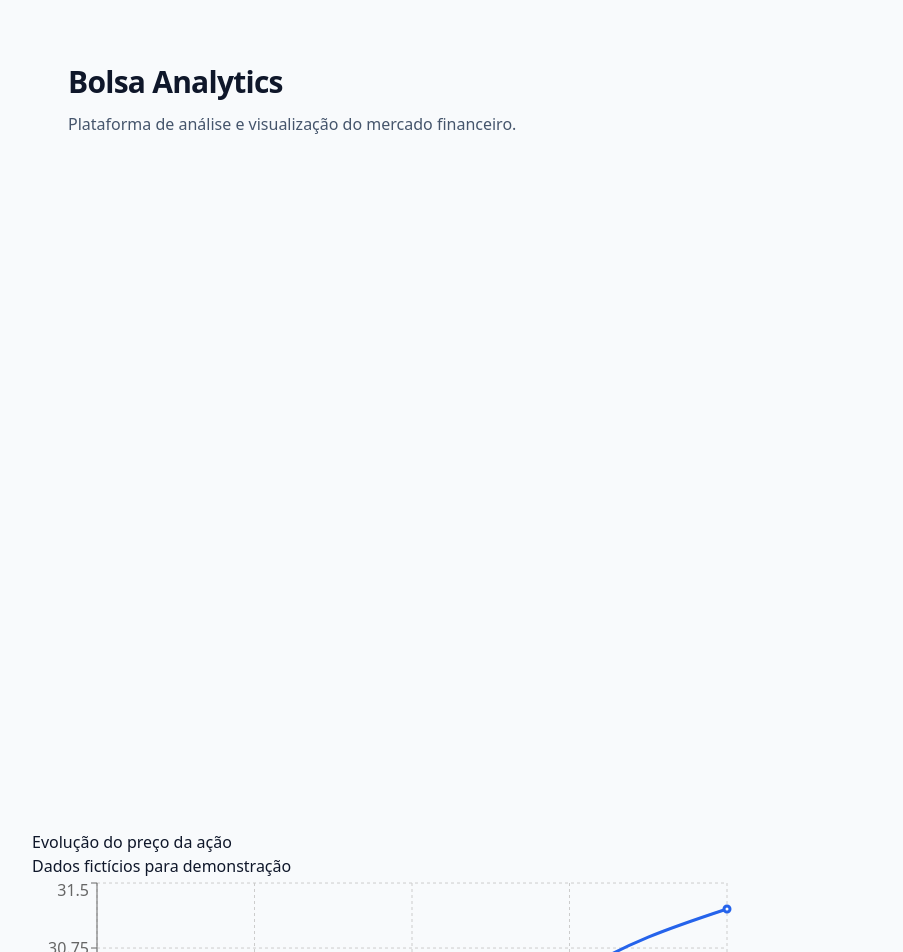
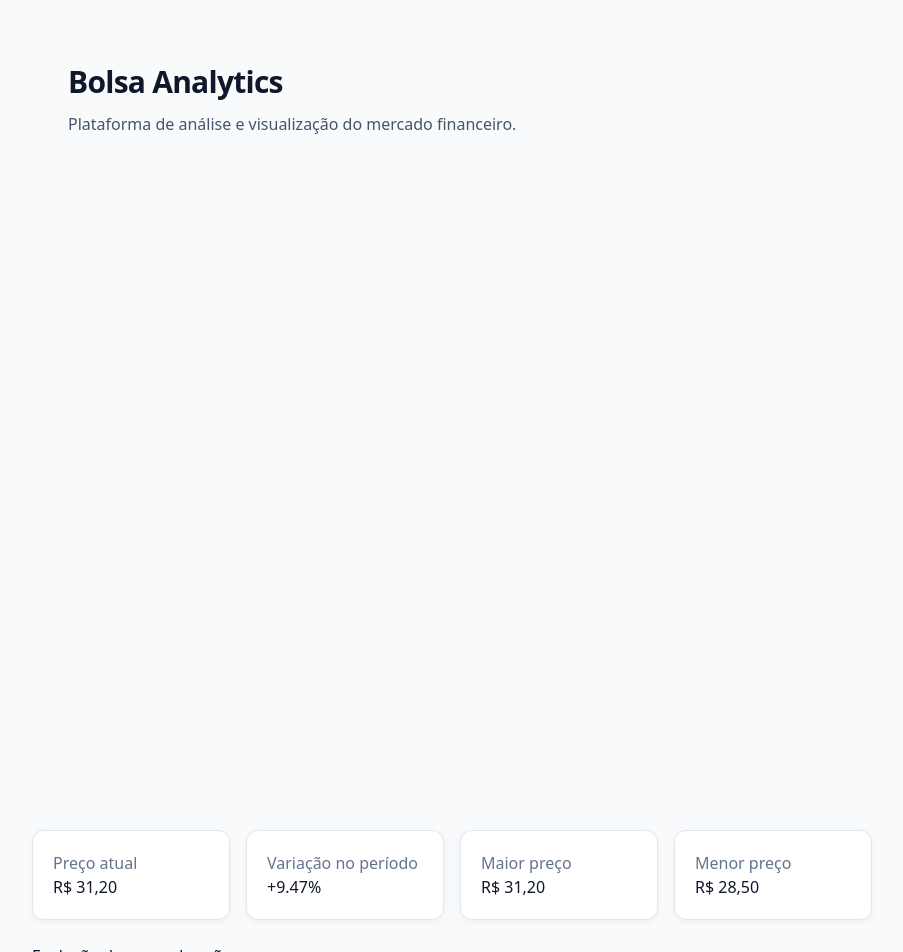
Before and after one commit to pedrocorreiadev/Bolsa-Analytics, a React (Vite) app in the folder frontend/: page / in a window 1280 px wide. Shown: the top 952 px of the page, without its empty margins (188-1091 px from the left). Built offline with nearby package versions, Linux system fonts and the light colour scheme.

Commit message:
feat: adiciona indicadores financeiros ao dashboard

```diff
--- a/frontend/src/App.tsx
+++ b/frontend/src/App.tsx
@@ -1,12 +1,21 @@
 
 import HomePage from './pages/HomePage'
 import StockChart from './components/StockChart'
+import StockIndicators from './components/StockIndicators'
 
 function App() {
   return (
     <>
       <HomePage />
-      <section style={{ padding: '30px', maxWidth: '900px', margin: '0 auto' }}>
+
+      <section
+        style={{
+          padding: '30px',
+          maxWidth: '900px',
+          margin: '0 auto'
+        }}
+      >
+        <StockIndicators />
         <StockChart />
       </section>
     </>
--- /dev/null
+++ b/frontend/src/components/StockIndicators.tsx
@@ -0,0 +1,69 @@
+
+const precos = [28.5, 29.1, 28.8, 30.4, 31.2];
+
+export default function StockIndicators() {
+  const precoAtual = precos[precos.length - 1];
+  const precoInicial = precos[0];
+  const variacao =
+    ((precoAtual - precoInicial) / precoInicial) * 100;
+
+  const maiorPreco = Math.max(...precos);
+  const menorPreco = Math.min(...precos);
+
+  const formatarMoeda = (valor: number) =>
+    valor.toLocaleString("pt-BR", {
+      style: "currency",
+      currency: "BRL",
+    });
+
+  const indicadores = [
+    {
+      titulo: "Preço atual",
+      valor: formatarMoeda(precoAtual),
+    },
+    {
+      titulo: "Variação no período",
+      valor: `${variacao >= 0 ? "+" : ""}${variacao.toFixed(2)}%`,
+    },
+    {
+      titulo: "Maior preço",
+      valor: formatarMoeda(maiorPreco),
+    },
+    {
+      titulo: "Menor preço",
+      valor: formatarMoeda(menorPreco),
+    },
+  ];
+
+  return (
+    <div
+      style={{
+        display: "grid",
+        gridTemplateColumns:
+          "repeat(auto-fit, minmax(180px, 1fr))",
+        gap: "16px",
+        marginBottom: "24px",
+      }}
+    >
+      {indicadores.map((item) => (
+        <div
+          key={item.titulo}
+          style={{
+            background: "#ffffff",
+            padding: "20px",
+            borderRadius: "12px",
+            border: "1px solid #e2e8f0",
+            boxShadow: "0 2px 6px rgba(0,0,0,0.05)",
+          }}
+        >
+          <p style={{ color: "#64748b", margin: 0 }}>
+            {item.titulo}
+          </p>
+          <h2 style={{ color: "#0f172a" }}>
+            {item.valor}
+          </h2>
+        </div>
+      ))}
+    </div>
+  );
+}
```
